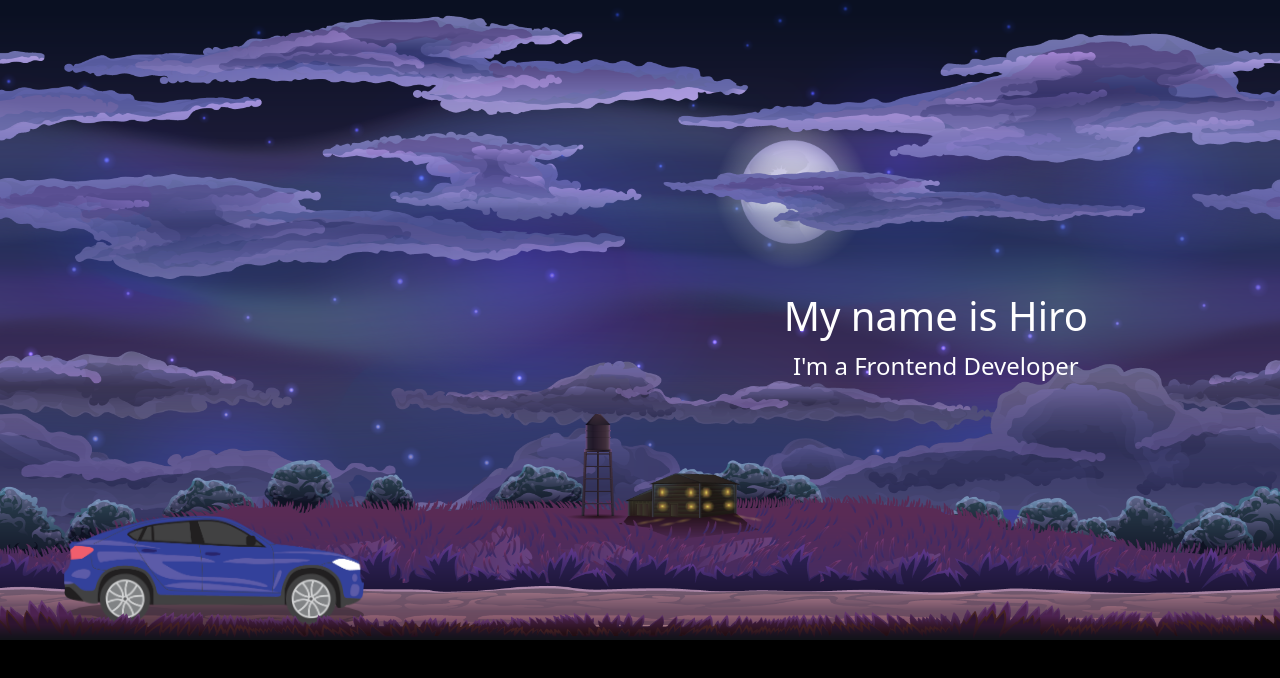
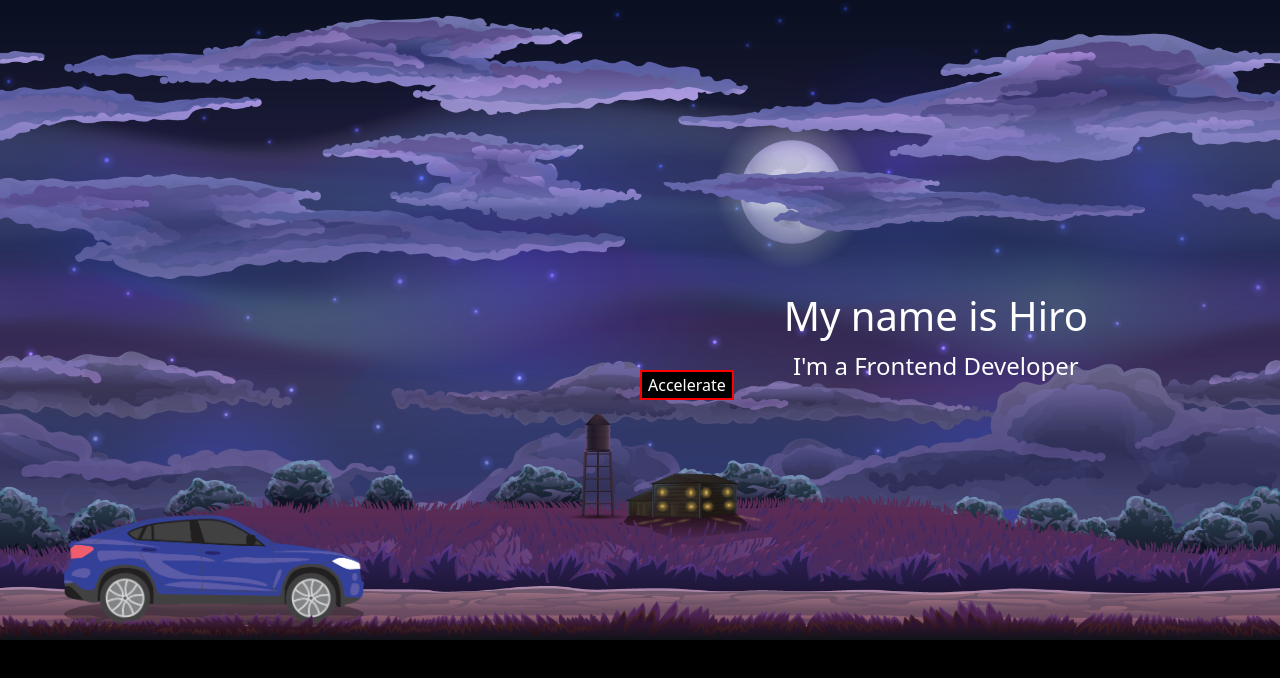
Before and after one commit to hiroya210/my-portfolio, a React (Create React App) app: page / in a window 1280 px wide. Shown: the top 678 px of the page. Built offline with nearby package versions, Linux system fonts and the light colour scheme.

Commit message:
added speedup

```diff
--- a/src/components/Car.jsx
+++ b/src/components/Car.jsx
@@ -1,7 +1,7 @@
 import React from 'react'
 import car from '../images/car.png'
 import carwheel from '../images/carwheel.png'
-import styles from './styles/Car.module.css'
+import styles from './styles/Car.module.scss'
 
 export const Car = () => {
   return (
--- a/src/components/Layers.jsx
+++ b/src/components/Layers.jsx
@@ -1,16 +1,21 @@
-import React from 'react';
+import React, {useState} from 'react';
 import { Title } from './Title';
 import { Car } from './Car';
+import { Shifter } from "./Shifter";
 import sky from "../images/sky.png";
 import layer1 from "../images/layer1.png";
 import layer2 from "../images/layer2.png";
 import layer3 from "../images/layer3.png";
 import layer4 from "../images/layer4.png";
 import layer5 from "../images/layer5.png";
-import styles from "./styles/Layers.module.css";
+import styles from "./styles/Layers.module.scss";
 
 export const Layers = () => {
+  const [speedUp, setSpeedUp] = useState(false)
 
+  const handleSpeedClick = () => {
+      setSpeedUp(!speedUp)
+  }
   return (
     <div className={styles.innerWrapper}>
       <div className={styles.layersContainer} >
@@ -18,12 +23,15 @@ export const Layers = () => {
         <div  className={`${styles.layers} ${styles.layerFive}`} style={{backgroundImage: `url(${layer5})`}} />
         <div  className={`${styles.layers} ${styles.layerFour}`} style={{backgroundImage: `url(${layer4})`}} />
         <Title />
+        <div onClick={handleSpeedClick}>
+          <Shifter/>
+        </div>
         <div  className={`${styles.layers} ${styles.layerThree}`} style={{backgroundImage: `url(${layer3})`}} />
         <div  className={`${styles.layers} ${styles.layerTwo}`} style={{backgroundImage: `url(${layer2})`}} />
 
         <Car />
 
-        <div  className={`${styles.layers} ${styles.layerOne}`} style={{backgroundImage: `url(${layer1})`}} />
+        <div  className={`${styles.layers} ${styles.layerOne} ${speedUp ? styles.speedUp : ""}`} style={{backgroundImage: `url(${layer1})`}} />
 
 
       </div>
--- /dev/null
+++ b/src/components/Shifter.jsx
@@ -0,0 +1,8 @@
+import styles from './styles/Shifter.module.scss'
+
+export const Shifter = () => {
+
+    return (
+        <button className={styles.shift}>Accelerate</button>
+    )
+}
--- a/src/components/Title.jsx
+++ b/src/components/Title.jsx
@@ -1,5 +1,5 @@
 import React from 'react'
-import styles from './styles/Title.module.css'
+import styles from './styles/Title.module.scss'
 
 export const Title = () => {
   return (
--- a/src/components/styles/Car.module.css
+++ b/src/components/styles/Car.module.scss
@@ -1,14 +1,20 @@
+@import "./_variables.module.scss";
+
 
 .carBody{
     position: absolute;
     bottom: 24%;
     left: 5%;
-    animation: bounce 0.3s infinite;
+    animation: bounce 0.5s/$carSpeed infinite;
 }
 
 .wheels{
     position: absolute;
-    animation: spin 2s linear infinite;
+    animation: spin 2s/$carSpeed linear infinite;
+}
+
+.accelerator{
+    animation-duration: 1s/$carSpeed;
 }
 
 .carWheel1{
--- a/src/components/styles/Layers.module.css
+++ b/src/components/styles/Layers.module.scss
@@ -1,3 +1,5 @@
+@import "./_variables.module.scss";
+
 .layersContainer{
     position: relative;
     width: 100vw;
@@ -11,27 +13,35 @@
     width: 100vw;
     height: 100vh;
     background-repeat: repeat-x;
+    animation-name: move;
+    animation-timing-function: linear;
+    animation-iteration-count: infinite;
 }
 
 .layerOne{
-    animation: move 5s linear infinite;
+    animation-duration: 4s/$layerSpeed;
+
+    .speedUp{
+        animation-duration: 2s/$layerSpeed;
+    }
 }
 
 .layerTwo{
-    animation: move 8s linear infinite;
+    animation-duration: 8s/$layerSpeed;
 }
 
 .layerThree{
-    animation: move 16s linear infinite;
+    animation-duration: 16s/$layerSpeed;
 }
 
 .layerFour{
-    animation: move 32s linear infinite;
+    animation-duration: 32s/$layerSpeed;
 }
 
 .layerFive{
-    animation: move 64s linear infinite;
+    animation-duration: 64s/$layerSpeed;
 }
+
 
 .sky{
     position: absolute;
--- /dev/null
+++ b/src/components/styles/Shifter.module.scss
@@ -0,0 +1,9 @@
+.shift{
+    position: absolute;
+    left: 50%;
+    bottom: 50%;
+    border: 2px red solid;
+    color: white;
+    z-index: 10;
+    background-color: black;
+}
--- /dev/null
+++ b/src/components/styles/_variables.module.scss
@@ -0,0 +1,7 @@
+//Variable for speed of the animation
+$speed: 1;
+
+$layerSpeed: $speed;
+$carSpeed: $speed;
+
+$speedup: 2;
```
Also changed, not shown: package.json (+3 -4 lines), src/components/styles/Title.module.scss (renamed from src/components/styles/Title.module.css), 1 other file (tests, documents, lock files or other folders).
